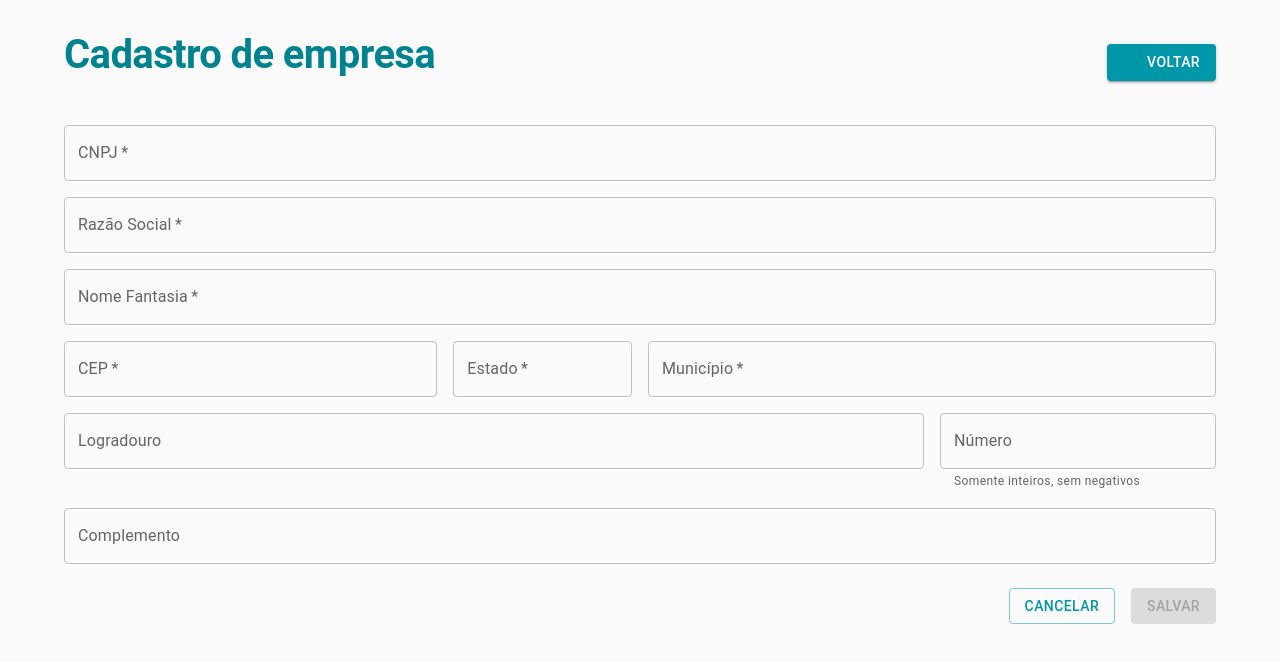
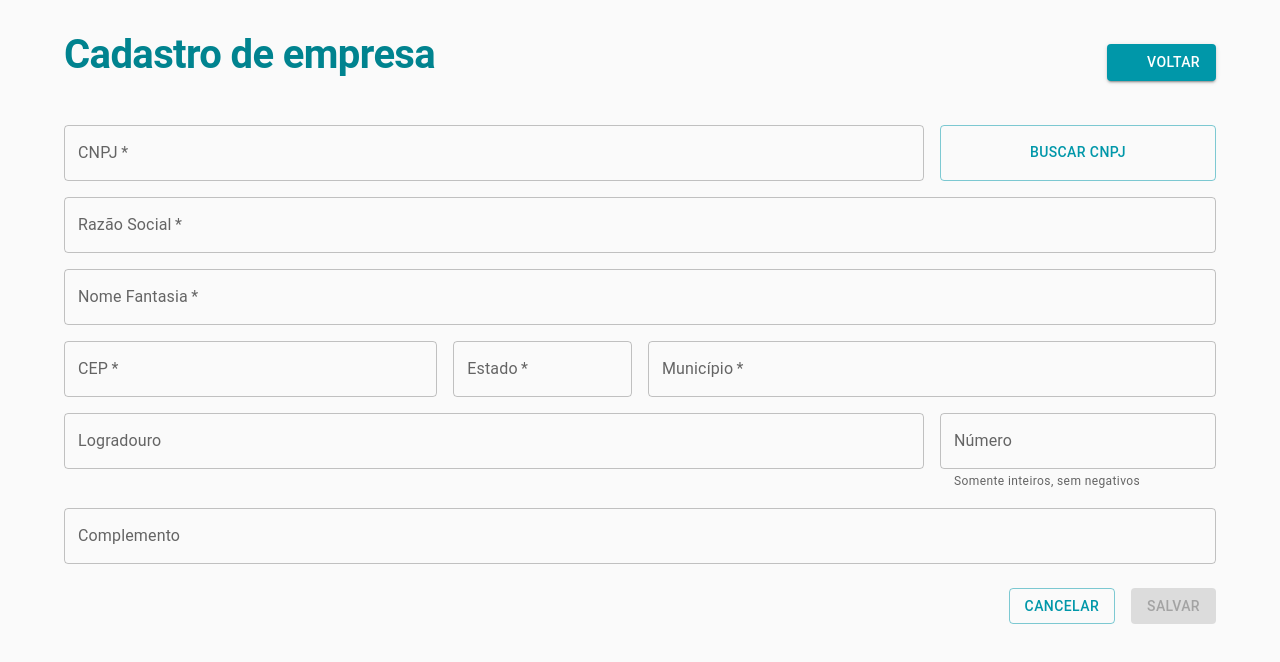
Before and after one commit to camilakadi/gestor-empresas, a Next.js app: page /cadastro in a window 1280 px wide. Shown: the top 662 px of the page. Built offline with nearby package versions, Linux system fonts and the light colour scheme; some icons are missing.

Commit message:
feat: adiciona busca de CNPJ para preencher campos automaticamente e cadastro de empresa

```diff
--- a/src/pages/cadastro.tsx
+++ b/src/pages/cadastro.tsx
@@ -7,6 +7,7 @@ import {
   TextField,
   Typography,
 } from "@mui/material";
+import { useRouter } from "next/router";
 import { useMemo, useState } from "react";
 
 type FormValues = {
@@ -70,6 +71,7 @@ function formatCNPJ(value: string): string {
 }
 
 export default function CadastroEmpresaPage() {
+  const router = useRouter();
   const [values, setValues] = useState<FormValues>({
     cnpj: "",
     razaoSocial: "",
@@ -84,6 +86,24 @@ export default function CadastroEmpresaPage() {
 
   const [errors, setErrors] = useState<FormErrors>({});
   const [submitted, setSubmitted] = useState(false);
+  const [lookupLoading, setLookupLoading] = useState(false);
+  const [submitLoading, setSubmitLoading] = useState(false);
+  const [globalError, setGlobalError] = useState<string | null>(null);
+
+  type CNPJFromApi = {
+    cnpj: string;
+    nomeFantasia: string;
+    razaoSocial: string;
+    descricaoSituacaoCadastral: string;
+    logradouro: string;
+    numero: string;
+    bairro: string;
+    complemento: string;
+    municipio: string;
+    uf: string;
+    cep: string;
+    codigoMunicipioIbge: number;
+  };
 
   const canSubmit = useMemo(() => {
     const requiredFilled = [
@@ -124,7 +144,8 @@ export default function CadastroEmpresaPage() {
       }
       case "cep": {
         if (!v) return "CEP é obrigatório";
-        if (v.length > 100) return "Máximo de 100 caracteres";
+        const cepDigits = onlyDigits(v);
+        if (cepDigits.length !== 8) return "CEP deve ter 8 dígitos";
         return "";
       }
       case "estado": {
@@ -172,17 +193,113 @@ export default function CadastroEmpresaPage() {
 
   function handleSubmit(e: React.FormEvent) {
     e.preventDefault();
+    setGlobalError(null);
     const nextErrors = validateAll();
     setErrors(nextErrors);
     if (Object.keys(nextErrors).length > 0) return;
-    setSubmitted(true);
+    setSubmitLoading(true);
 
-    console.log("Empresa cadastrada:", {
-      ...values,
-      cnpj: onlyDigits(values.cnpj),
+    const payload = {
+      cnpj: values.cnpj,
+      razaoSocial: values.razaoSocial,
+      nomeFantasia: values.nomeFantasia,
+      cep: values.cep,
       estado: values.estado.toUpperCase(),
+      municipio: values.municipio,
+      logradouro: values.logradouro,
       numero: values.numero ? Number(values.numero) : undefined,
-    });
+      complemento: values.complemento || undefined,
+    };
+
+    console.log("Enviando payload:", payload);
+
+    fetch(
+      "https://n8ndev.arkmeds.xyz/webhook/14686c31-d3ab-4356-9c90-9fbd2feff9f1/companies",
+      {
+        method: "POST",
+        headers: {
+          "Content-Type": "application/json",
+          Authorization: `Bearer ${process.env.NEXT_PUBLIC_API_TOKEN}`,
+        },
+        body: JSON.stringify(payload),
+      }
+    )
+      .then(async (res) => {
+        if (!res.ok) {
+          const text = await res.text().catch(() => "");
+          throw new Error(text || `Erro ao cadastrar (status ${res.status})`);
+        }
+        setSubmitted(true);
+        router.push("/");
+      })
+      .catch((err: unknown) => {
+        const message =
+          err instanceof Error ? err.message : "Falha ao enviar formulário";
+        setGlobalError(message);
+      })
+      .finally(() => setSubmitLoading(false));
+  }
+
+  async function handleLookupCNPJ() {
+    setGlobalError(null);
+    setErrors((prev) => ({ ...prev, cnpj: undefined }));
+    const cnpjMsg = validateField("cnpj", values.cnpj);
+    if (cnpjMsg) {
+      setErrors((prev) => ({ ...prev, cnpj: cnpjMsg }));
+      setGlobalError("Informe um CNPJ válido para buscar");
+      return;
+    }
+
+    setLookupLoading(true);
+    try {
+      const res = await fetch("https://api.arkmeds.com/cnpj", {
+        method: "POST",
+        headers: {
+          "Content-Type": "application/json",
+          "x-api-key": "nWCamsFISv84YLTZWPEN61sGyhDnSsqF3eIny8IA",
+        },
+        body: JSON.stringify({ cnpj: onlyDigits(values.cnpj) }),
+      });
+
+      if (!res.ok) {
+        const text = await res.text().catch(() => "");
+        throw new Error(
+          text || `Falha na consulta de CNPJ (status ${res.status})`
+        );
+      }
+
+      const data: CNPJFromApi = await res.json();
+
+      setValues((prev) => ({
+        ...prev,
+        razaoSocial: data.razaoSocial || prev.razaoSocial,
+        nomeFantasia: data.nomeFantasia || prev.nomeFantasia,
+        cep: data.cep || prev.cep,
+        estado: (data.uf || prev.estado || "").toUpperCase(),
+        municipio: data.municipio || prev.municipio,
+        logradouro: data.logradouro || prev.logradouro,
+        numero: data.numero || prev.numero,
+        complemento: data.complemento || prev.complemento,
+      }));
+
+      setErrors((prev) => ({
+        ...prev,
+        razaoSocial: undefined,
+        nomeFantasia: undefined,
+        cep: undefined,
+        estado: undefined,
+        municipio: undefined,
+        logradouro: undefined,
+        numero: undefined,
+        complemento: undefined,
+      }));
+    } catch (e) {
+      const message =
+        e instanceof Error ? e.message : "Erro desconhecido ao consultar CNPJ";
+      setGlobalError(message);
+    } finally {
+      setLookupLoading(false);
+    }
   }
 
   return (
@@ -215,7 +332,7 @@ export default function CadastroEmpresaPage() {
 
       <Box component="form" noValidate onSubmit={handleSubmit}>
         <Grid container spacing={2}>
-          <Grid size={{ xs: 12, sm: 12 }}>
+          <Grid size={{ xs: 12, sm: 9 }}>
             <TextField
               label="CNPJ"
               required
@@ -227,6 +344,17 @@ export default function CadastroEmpresaPage() {
               helperText={errors.cnpj}
               inputProps={{ inputMode: "numeric" }}
             />
+          </Grid>
+          <Grid size={{ xs: 12, sm: 3 }}>
+            <Button
+              fullWidth
+              variant="outlined"
+              sx={{ height: "100%" }}
+              onClick={handleLookupCNPJ}
+              disabled={lookupLoading}
+            >
+              {lookupLoading ? "Buscando..." : "Buscar CNPJ"}
+            </Button>
           </Grid>
 
           <Grid size={{ xs: 12 }}>
@@ -352,16 +480,28 @@ export default function CadastroEmpresaPage() {
               <Button variant="outlined" href="/">
                 Cancelar
               </Button>
-              <Button type="submit" variant="contained" disabled={!canSubmit}>
-                Salvar
+              <Button
+                type="submit"
+                variant="contained"
+                disabled={!canSubmit || submitLoading}
+              >
+                {submitLoading ? "Salvando..." : "Salvar"}
               </Button>
             </Box>
           </Grid>
 
+          {globalError && (
+            <Grid size={{ xs: 12 }}>
+              <Typography color="error" sx={{ mt: 2 }}>
+                {globalError}
+              </Typography>
+            </Grid>
+          )}
+
           {submitted && (
             <Grid size={{ xs: 12 }}>
               <Typography color="success.main" sx={{ mt: 2 }}>
-                Empresa validada com sucesso! (simulação)
+                Empresa cadastrada com sucesso!
               </Typography>
             </Grid>
           )}
```
